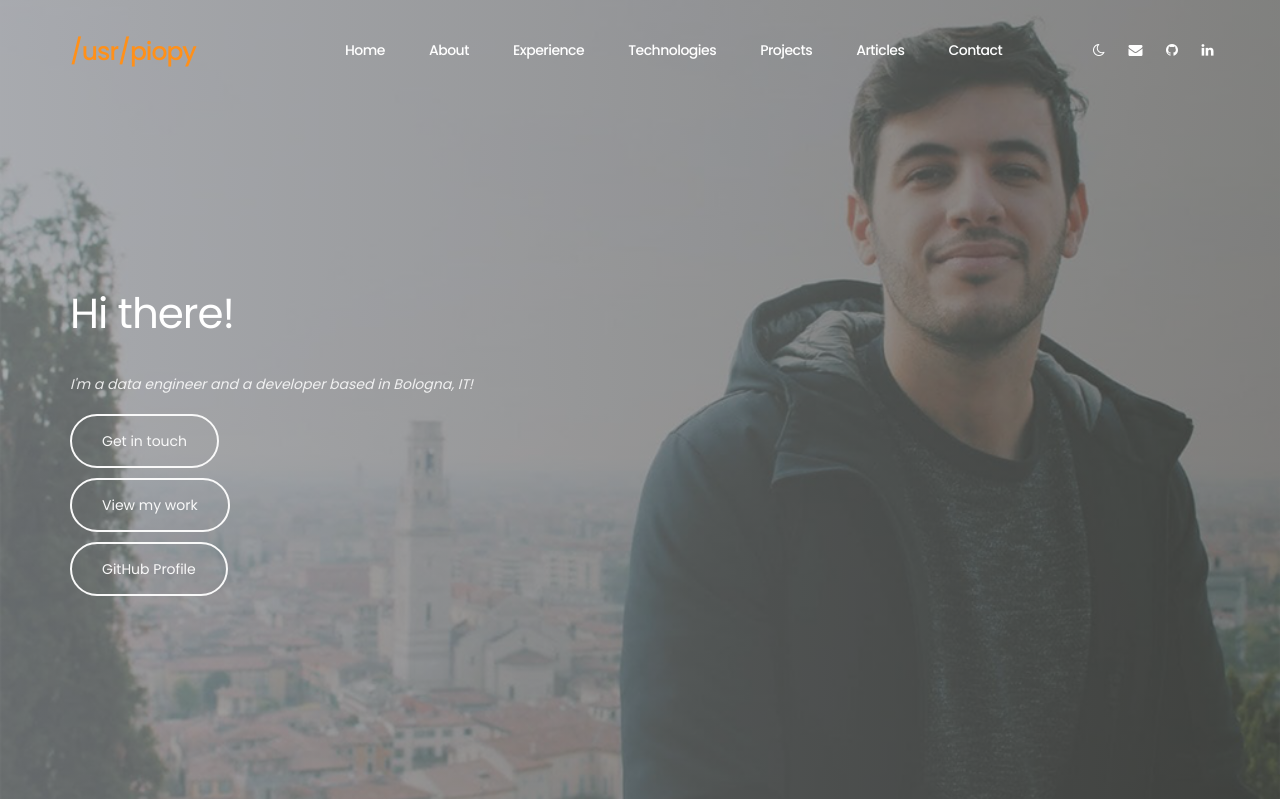
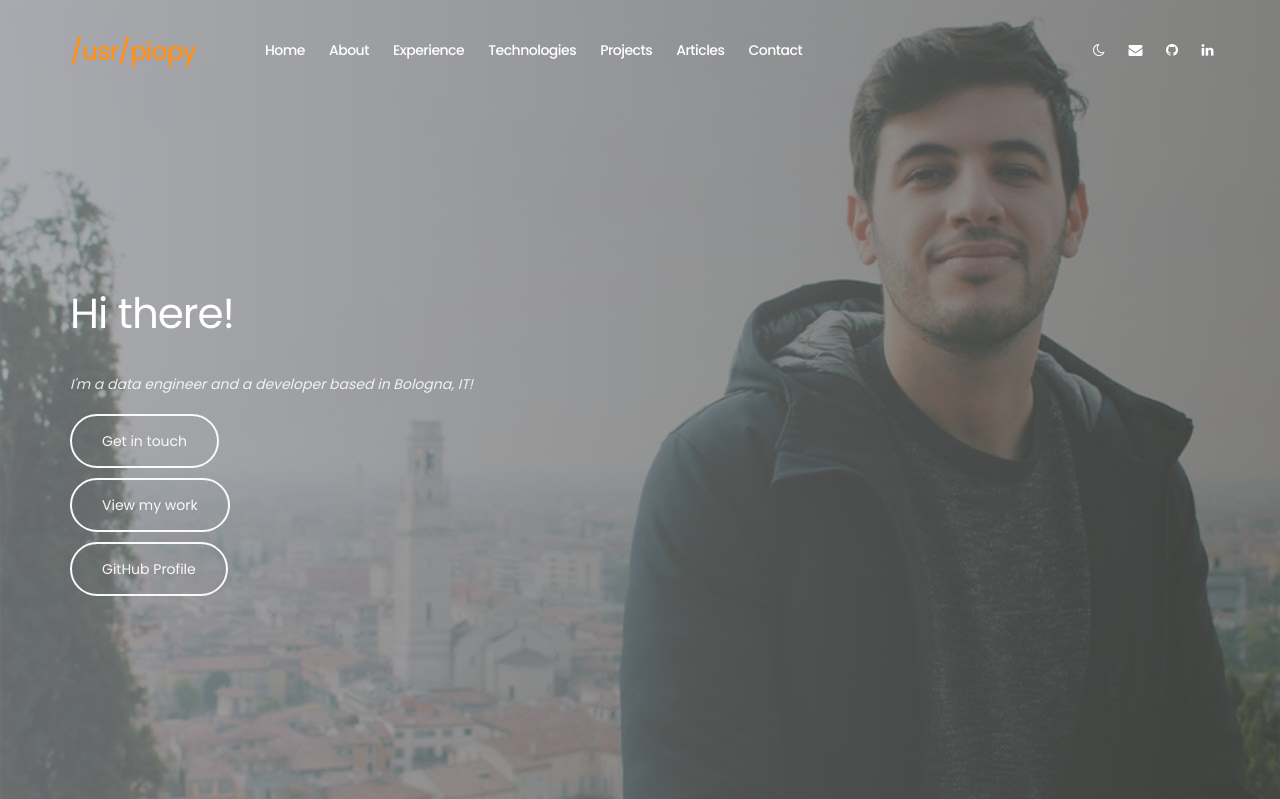
Before and after one commit to piopy/piopy.github.io, a PHP site: page / in a window 1280 px wide. Shown: the top 799 px of the page. Run offline with PHP 8.4, Linux system fonts and the light colour scheme.

Commit message:
fix grafico

```diff
--- a/css/templatemo-style.css
+++ b/css/templatemo-style.css
@@ -350,7 +350,7 @@ section {
 }
 
 .custom-navbar .navbar-nav.navbar-nav-first {
-  margin-left: 8em;
+  margin-left: 3em;
 }
 
 .custom-navbar .navbar-nav.navbar-right li a {
@@ -385,8 +385,8 @@ section {
   font-weight: 500;
   color: #ffffff;
   letter-spacing: -0.5px;
-  padding-right: 22px;
-  padding-left: 22px;
+  padding-right: 12px;
+  padding-left: 12px;
 }
 
 .custom-navbar .nav li a:hover {
```
